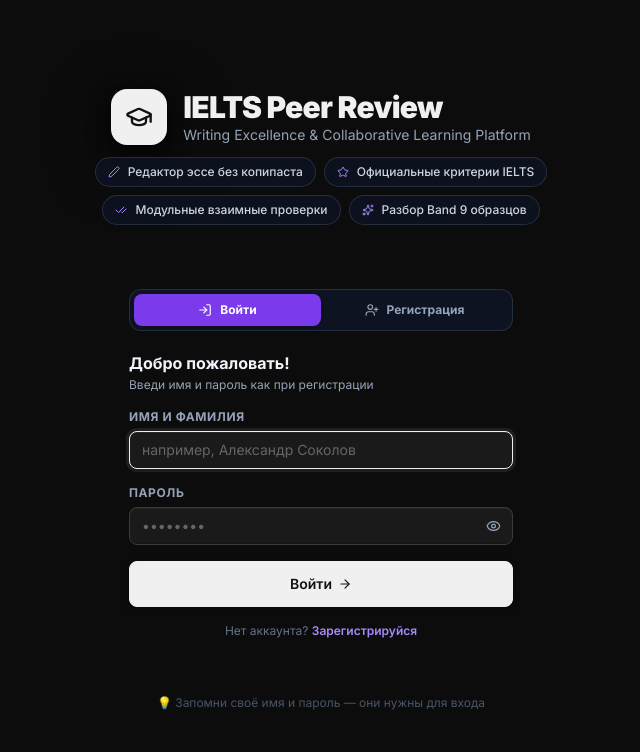
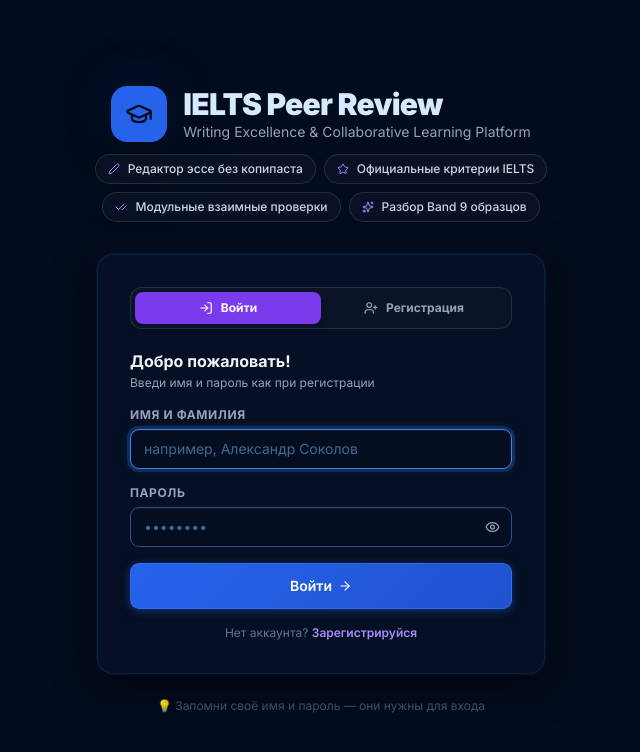
Before and after one commit to 1RoeDeer/ielts-peer-review, a React (Vite) app: page / in a window 1280 px wide. Shown: the top 752 px of the page, without its empty margins (319-959 px from the left). Built offline with nearby package versions, Linux system fonts and the light colour scheme; no server answers.

Commit message:
update ~0,4dt:~4,2dt:~6,2dt:~8,2dt:~10,2

```diff
--- a/src/index.css
+++ b/src/index.css
@@ -8,53 +8,59 @@
    CSS VARIABLES — Light & Dark modes
 ──────────────────────────────────────────────── */
 :root {
-  /* Light mode */
-  --bg:           #f5f5f5;
+  /* Light mode — soft cool-blue */
+  --bg:           #eef3fc;
   --bg-card:      #ffffff;
-  --bg-card-2:    #fafafa;
-  --bg-hover:     #f0f0f0;
-  --bg-active:    #e8e8e8;
+  --bg-card-2:    #f4f8ff;
+  --bg-hover:     #e6eeff;
+  --bg-active:    #d9e8ff;
   --bg-input:     #ffffff;
-  --border:       #e0e0e0;
-  --border-strong:#c0c0c0;
-  --border-focus: #111111;
-  --text-primary: #111111;
-  --text-secondary:#555555;
-  --text-muted:   #999999;
-  --text-inverse: #f8f8f8;
-  --accent:       #111111;
-  --accent-hover: #333333;
-  --shadow-sm:    0 1px 4px rgba(0,0,0,0.10), 0 0 0 1px rgba(0,0,0,0.05);
-  --shadow:       0 4px 16px rgba(0,0,0,0.12), 0 1px 4px rgba(0,0,0,0.07);
-  --shadow-md:    0 8px 32px rgba(0,0,0,0.14), 0 2px 8px rgba(0,0,0,0.08);
-  --shadow-lg:    0 16px 48px rgba(0,0,0,0.16), 0 4px 16px rgba(0,0,0,0.10);
-  --shadow-xl:    0 24px 64px rgba(0,0,0,0.20), 0 8px 24px rgba(0,0,0,0.12);
-  --shadow-inset: inset 0 1px 0 rgba(0,0,0,0.05), inset 0 -1px 0 rgba(0,0,0,0.03);
+  --border:       #c5d9f5;
+  --border-strong:#93b4e8;
+  --border-focus: #2563eb;
+  --text-primary: #0d1b3e;
+  --text-secondary:#2d4a7a;
+  --text-muted:   #6b89b8;
+  --text-inverse: #f0f8ff;
+  --accent:       #2563eb;
+  --accent-hover: #1d4ed8;
+  --shadow-sm:    0 1px 4px rgba(37,99,235,0.14), 0 0 0 1px rgba(37,99,235,0.07);
+  --shadow:       0 4px 16px rgba(37,99,235,0.18), 0 1px 4px rgba(0,0,0,0.06);
+  --shadow-md:    0 8px 32px rgba(37,99,235,0.20), 0 2px 8px rgba(0,0,0,0.08);
+  --shadow-lg:    0 16px 48px rgba(37,99,235,0.24), 0 4px 16px rgba(0,0,0,0.10);
+  --shadow-xl:    0 24px 64px rgba(37,99,235,0.28), 0 8px 24px rgba(0,0,0,0.12);
+  --shadow-inset: inset 0 1px 0 rgba(255,255,255,0.90), inset 0 -1px 0 rgba(37,99,235,0.06);
+  --glow-sm:      0 0 10px rgba(37,99,235,0.20);
+  --glow:         0 0 22px rgba(37,99,235,0.30);
+  --glow-lg:      0 0 44px rgba(37,99,235,0.40);
 }
 
 .dark {
-  /* Dark mode */
-  --bg:           #0c0c0c;
-  --bg-card:      #161616;
-  --bg-card-2:    #1e1e1e;
-  --bg-hover:     #222222;
-  --bg-active:    #2a2a2a;
-  --bg-input:     #1a1a1a;
-  --border:       #2a2a2a;
-  --border-strong:#3a3a3a;
-  --border-focus: #f0f0f0;
-  --text-primary: #f0f0f0;
-  --text-secondary:#aaaaaa;
-  --text-muted:   #666666;
-  --text-inverse: #111111;
-  --accent:       #f0f0f0;
-  --accent-hover: #ffffff;
-  --shadow-sm:    0 1px 4px rgba(0,0,0,0.5),  0 0 0 1px rgba(255,255,255,0.04);
-  --shadow:       0 4px 20px rgba(0,0,0,0.6),  0 1px 4px rgba(0,0,0,0.4);
-  --shadow-md:    0 8px 40px rgba(0,0,0,0.7),  0 2px 8px rgba(0,0,0,0.5);
-  --shadow-lg:    0 16px 60px rgba(0,0,0,0.8), 0 4px 20px rgba(0,0,0,0.6);
-  --shadow-xl:    0 24px 80px rgba(0,0,0,0.9), 0 8px 30px rgba(0,0,0,0.7);
-  --shadow-inset: inset 0 1px 0 rgba(255,255,255,0.05), inset 0 -1px 0 rgba(0,0,0,0.2);
+  /* Dark mode — Deep Navy Blue */
+  --bg:           #030c1e;
+  --bg-card:      #061428;
+  --bg-card-2:    #0b1d3a;
+  --bg-hover:     #0e2445;
+  --bg-active:    #132e58;
+  --bg-input:     #050e20;
+  --border:       #183566;
+  --border-strong:#265099;
+  --border-focus: #3b82f6;
+  --text-primary: #d6eaff;
+  --text-secondary:#7cb5f0;
+  --text-muted:   #3d6898;
+  --text-inverse: #030c1e;
+  --accent:       #2563eb;
+  --accent-hover: #3b82f6;
+  --shadow-sm:    0 1px 4px rgba(0,0,0,0.65), 0 0 0 1px rgba(59,130,246,0.10);
+  --shadow:       0 4px 20px rgba(0,0,0,0.72), 0 0 18px rgba(37,99,235,0.12);
+  --shadow-md:    0 8px 40px rgba(0,0,0,0.78), 0 0 28px rgba(37,99,235,0.16);
+  --shadow-lg:    0 16px 60px rgba(0,0,0,0.84), 0 0 50px rgba(37,99,235,0.20);
+  --shadow-xl:    0 24px 80px rgba(0,0,0,0.92), 0 0 80px rgba(37,99,235,0.24);
+  --shadow-inset: inset 0 1px 0 rgba(255,255,255,0.04), inset 0 -1px 0 rgba(0,0,0,0.30);
+  --glow-sm:      0 0 12px rgba(59,130,246,0.25);
+  --glow:         0 0 28px rgba(59,130,246,0.35);
+  --glow-lg:      0 0 56px rgba(59,130,246,0.45);
 }
 
 /* ─────────────────────────────────────────────
@@ -70,15 +76,30 @@
     color: var(--text-primary);
     font-family: 'Inter', system-ui, sans-serif;
     -webkit-font-smoothing: antialiased;
-    transition: background-color 0.2s ease, color 0.2s ease;
+    transition: background-color 0.25s ease, color 0.25s ease;
   }
 
+  /* Deep blue gradient mesh background for dark mode */
+  .dark body {
+    background:
+      radial-gradient(ellipse at 15% 40%, rgba(37,99,235,0.08) 0%, transparent 55%),
+      radial-gradient(ellipse at 85% 15%, rgba(124,58,237,0.05) 0%, transparent 45%),
+      radial-gradient(ellipse at 50% 85%, rgba(37,99,235,0.05) 0%, transparent 50%),
+      #030c1e;
+  }
+
+  /* ── Scrollbar ── */
   ::-webkit-scrollbar { width: 5px; height: 5px; }
   ::-webkit-scrollbar-track { background: var(--bg); }
   ::-webkit-scrollbar-thumb { background: var(--border-strong); border-radius: 4px; }
   ::-webkit-scrollbar-thumb:hover { background: var(--text-muted); }
 
+  .dark ::-webkit-scrollbar-thumb { background: rgba(37,99,235,0.40); }
+  .dark ::-webkit-scrollbar-thumb:hover { background: rgba(59,130,246,0.65); }
+
+  /* ── Selection ── */
   ::selection { background: var(--accent); color: var(--text-inverse); }
+  .dark ::selection { background: rgba(37,99,235,0.50); color: #d6eaff; }
 }
 
 /* ─────────────────────────────────────────────
@@ -90,32 +111,68 @@
   .card {
     background: var(--bg-card);
     border: 1px solid var(--border);
-    border-radius: 12px;
+    border-radius: 14px;
     box-shadow: var(--shadow);
     transition: box-shadow 0.2s ease, border-color 0.2s ease, transform 0.15s ease;
   }
-
   .card:hover { box-shadow: var(--shadow-md); }
+  .dark .card {
+    border-color: rgba(37,99,235,0.18);
+  }
+  .dark .card:hover {
+    border-color: rgba(59,130,246,0.30);
+    box-shadow: var(--shadow-md), 0 0 20px rgba(37,99,235,0.12);
+  }
 
   .card-flat {
     background: var(--bg-card);
     border: 1px solid var(--border);
-    border-radius: 12px;
+    border-radius: 14px;
     box-shadow: var(--shadow-sm);
   }
 
   .card-elevated {
     background: var(--bg-card);
     border: 1px solid var(--border);
-    border-radius: 12px;
+    border-radius: 14px;
     box-shadow: var(--shadow-lg);
+  }
+  .dark .card-elevated {
+    border-color: rgba(37,99,235,0.20);
+    box-shadow: var(--shadow-lg), 0 0 30px rgba(37,99,235,0.10);
   }
 
   .card-inset {
     background: var(--bg-card-2);
     border: 1px solid var(--border);
-    border-radius: 8px;
+    border-radius: 10px;
     box-shadow: var(--shadow-inset);
+  }
+
+  /* ── Glass Card (hero card) ── */
+  .glass-card {
+    background: var(--bg-card);
+    border: 1px solid var(--border);
+    border-radius: 16px;
+    box-shadow: var(--shadow);
+    transition: box-shadow 0.2s ease, border-color 0.2s ease;
+  }
+  .dark .glass-card {
+    background: rgba(6, 18, 38, 0.85);
+    backdrop-filter: blur(20px);
+    -webkit-backdrop-filter: blur(20px);
+    border: 1px solid rgba(59,130,246,0.14);
+    box-shadow:
+      0 0 0 1px rgba(59,130,246,0.08),
+      0 8px 40px rgba(0,0,0,0.75),
+      0 0 25px rgba(37,99,235,0.08);
+  }
+  .dark .glass-card:hover {
+    border-color: rgba(59,130,246,0.25);
+    box-shadow:
+      0 0 0 1px rgba(59,130,246,0.12),
+      0 8px 40px rgba(0,0,0,0.80),
+      0 0 35px rgba(37,99,235,0.14);
   }
 
   /* ── Buttons ── */
@@ -123,36 +180,35 @@
     display: inline-flex;
     align-items: center;
     gap: 6px;
-    padding: 8px 16px;
-    border-radius: 8px;
+    padding: 8px 18px;
+    border-radius: 9px;
     font-size: 0.875rem;
     font-weight: 600;
     cursor: pointer;
-    transition: all 0.15s ease;
-    background: var(--accent);
-    color: var(--text-inverse);
-    border: 1px solid var(--accent);
-    box-shadow: var(--shadow-sm);
-    box-shadow: 0 2px 8px rgba(0,0,0,0.25);
+    transition: all 0.18s ease;
+    background: linear-gradient(135deg, var(--accent), color-mix(in srgb, var(--accent) 80%, #0a1060));
+    color: #ffffff;
+    border: 1px solid rgba(59,130,246,0.50);
+    box-shadow: 0 2px 8px rgba(37,99,235,0.40), 0 0 0 0px rgba(59,130,246,0);
   }
   .btn-primary:hover {
-    background: var(--accent-hover);
-    box-shadow: var(--shadow-md);
+    background: linear-gradient(135deg, var(--accent-hover), var(--accent));
+    box-shadow: 0 4px 22px rgba(59,130,246,0.55), 0 0 18px rgba(59,130,246,0.22);
     transform: translateY(-1px);
   }
-  .btn-primary:active { transform: translateY(0); box-shadow: var(--shadow-sm); }
-  .btn-primary:disabled { opacity: 0.35; cursor: not-allowed; transform: none; }
+  .btn-primary:active { transform: translateY(0); box-shadow: 0 2px 8px rgba(37,99,235,0.40); }
+  .btn-primary:disabled { opacity: 0.38; cursor: not-allowed; transform: none; box-shadow: none; }
 
   .btn-secondary {
     display: inline-flex;
     align-items: center;
     gap: 6px;
     padding: 8px 16px;
-    border-radius: 8px;
+    border-radius: 9px;
     font-size: 0.875rem;
     font-weight: 500;
     cursor: pointer;
-    transition: all 0.15s ease;
+    transition: all 0.18s ease;
     background: var(--bg-card);
     color: var(--text-primary);
     border: 1px solid var(--border-strong);
@@ -161,7 +217,7 @@
   .btn-secondary:hover {
     background: var(--bg-hover);
     border-color: var(--accent);
-    box-shadow: var(--shadow);
+    box-shadow: var(--shadow), var(--glow-sm);
     transform: translateY(-1px);
   }
   .btn-secondary:active { transform: translateY(0); }
@@ -171,7 +227,7 @@
     align-items: center;
     gap: 4px;
     padding: 6px 10px;
-    border-radius: 6px;
+    border-radius: 7px;
     font-size: 0.8125rem;
     font-weight: 500;
     cursor: pointer;
@@ -183,6 +239,10 @@
   .btn-ghost:hover {
     background: var(--bg-hover);
     color: var(--text-primary);
+  }
+  .dark .btn-ghost:hover {
+    background: rgba(37,99,235,0.12);
+    color: #d6eaff;
   }
 
   .btn-danger {
@@ -204,46 +264,46 @@
   /* ── Inputs ── */
   .input-field {
     width: 100%;
-    padding: 8px 12px;
-    border-radius: 8px;
+    padding: 9px 13px;
+    border-radius: 9px;
     font-size: 0.875rem;
     background: var(--bg-input);
     color: var(--text-primary);
     border: 1px solid var(--border-strong);
     box-shadow: var(--shadow-inset);
     outline: none;
-    transition: border-color 0.15s ease, box-shadow 0.15s ease;
+    transition: border-color 0.18s ease, box-shadow 0.18s ease;
   }
   .input-field::placeholder { color: var(--text-muted); }
   .input-field:focus {
     border-color: var(--border-focus);
-    box-shadow: 0 0 0 3px rgba(0,0,0,0.08), var(--shadow-inset);
+    box-shadow: 0 0 0 3px rgba(37,99,235,0.18), var(--shadow-inset);
   }
   .dark .input-field:focus {
-    box-shadow: 0 0 0 3px rgba(255,255,255,0.08), var(--shadow-inset);
+    box-shadow: 0 0 0 3px rgba(59,130,246,0.22), 0 0 12px rgba(59,130,246,0.15), var(--shadow-inset);
   }
 
   .textarea-field {
     width: 100%;
-    padding: 10px 12px;
-    border-radius: 8px;
+    padding: 11px 13px;
+    border-radius: 9px;
     font-size: 0.875rem;
-    line-height: 1.6;
+    line-height: 1.65;
     resize: none;
     background: var(--bg-input);
     color: var(--text-primary);
     border: 1px solid var(--border-strong);
     box-shadow: var(--shadow-inset);
     outline: none;
-    transition: border-color 0.15s ease, box-shadow 0.15s ease;
+    transition: border-color 0.18s ease, box-shadow 0.18s ease;
   }
   .textarea-field::placeholder { color: var(--text-muted); }
   .textarea-field:focus {
     border-color: var(--border-focus);
-    box-shadow: 0 0 0 3px rgba(0,0,0,0.08), var(--shadow-inset);
+    box-shadow: 0 0 0 3px rgba(37,99,235,0.18), var(--shadow-inset);
   }
   .dark .textarea-field:focus {
-    box-shadow: 0 0 0 3px rgba(255,255,255,0.08), var(--shadow-inset);
+    box-shadow: 0 0 0 3px rgba(59,130,246,0.22), 0 0 12px rgba(59,130,246,0.15), var(--shadow-inset);
   }
 
   /* ── Sidebar nav ── */
@@ -252,12 +312,12 @@
     align-items: center;
     gap: 10px;
     padding: 8px 12px;
-    border-radius: 8px;
+    border-radius: 9px;
     font-size: 0.8125rem;
     font-weight: 500;
     color: var(--text-secondary);
     cursor: pointer;
-    transition: all 0.12s ease;
+    transition: all 0.14s ease;
     border: 1px solid transparent;
   }
   .nav-item:hover {
@@ -265,12 +325,22 @@
     color: var(--text-primary);
     box-shadow: var(--shadow-sm);
   }
+  .dark .nav-item:hover {
+    background: rgba(37,99,235,0.10);
+    color: #d6eaff;
+  }
   .nav-item.active {
     background: var(--bg-active);
     color: var(--text-primary);
     border-color: var(--border-strong);
     box-shadow: var(--shadow-sm);
     font-weight: 600;
+  }
+  .dark .nav-item.active {
+    background: rgba(37,99,235,0.16);
+    color: #d6eaff;
+    border-color: rgba(59,130,246,0.38);
+    box-shadow: 0 0 0 1px rgba(59,130,246,0.20), 0 0 12px rgba(37,99,235,0.15);
   }
 
   /* ── Badges ── */
@@ -286,78 +356,86 @@
     border: 1px solid;
   }
 
-  /* Error category badges — functional color coding kept */
+  /* Error category badges */
   .badge-grammar     { background: rgba(220,38,38,0.10); color: #c53030; border-color: rgba(220,38,38,0.25); }
   .badge-vocabulary  { background: rgba(37,99,235,0.10); color: #1d4ed8; border-color: rgba(37,99,235,0.25); }
   .badge-punctuation { background: rgba(161,98,7,0.10);  color: #92400e; border-color: rgba(161,98,7,0.25); }
   .badge-style       { background: rgba(109,40,217,0.10);color: #6d28d9; border-color: rgba(109,40,217,0.25); }
 
-  .dark .badge-grammar     { background: rgba(220,38,38,0.15); color: #fc8181; border-color: rgba(220,38,38,0.35); }
-  .dark .badge-vocabulary  { background: rgba(59,130,246,0.15); color: #93c5fd; border-color: rgba(59,130,246,0.35); }
-  .dark .badge-punctuation { background: rgba(234,179,8,0.12);  color: #fbbf24; border-color: rgba(234,179,8,0.30); }
-  .dark .badge-style       { background: rgba(168,85,247,0.12); color: #c084fc; border-color: rgba(168,85,247,0.30); }
+  .dark .badge-grammar     { background: rgba(220,38,38,0.16); color: #fc8181; border-color: rgba(220,38,38,0.38); }
+  .dark .badge-vocabulary  { background: rgba(59,130,246,0.16); color: #93c5fd; border-color: rgba(59,130,246,0.38); }
+  .dark .badge-punctuation { background: rgba(234,179,8,0.13);  color: #fbbf24; border-color: rgba(234,179,8,0.32); }
+  .dark .badge-style       { background: rgba(168,85,247,0.13); color: #c084fc; border-color: rgba(168,85,247,0.32); }
 
   /* ── Highlights in essay (inline comment markers) ── */
   .highlight-grammar {
-    background: rgba(220,38,38,0.12);
-    border-bottom: 2px solid rgba(220,38,38,0.6);
+    background: rgba(220,38,38,0.13);
+    border-bottom: 2px solid rgba(220,38,38,0.70);
     border-radius: 2px;
     cursor: pointer;
-    transition: background 0.12s;
+    transition: background 0.12s, box-shadow 0.12s;
   }
-  .highlight-grammar:hover { background: rgba(220,38,38,0.22); }
+  .highlight-grammar:hover { background: rgba(220,38,38,0.22); box-shadow: 0 2px 8px rgba(220,38,38,0.20); }
 
   .highlight-vocabulary {
-    background: rgba(37,99,235,0.12);
-    border-bottom: 2px solid rgba(37,99,235,0.6);
+    background: rgba(37,99,235,0.13);
+    border-bottom: 2px solid rgba(37,99,235,0.70);
     border-radius: 2px;
     cursor: pointer;
-    transition: background 0.12s;
+    transition: background 0.12s, box-shadow 0.12s;
   }
-  .highlight-vocabulary:hover { background: rgba(37,99,235,0.22); }
+  .highlight-vocabulary:hover { background: rgba(37,99,235,0.22); box-shadow: 0 2px 8px rgba(37,99,235,0.20); }
 
   .highlight-punctuation {
-    background: rgba(161,98,7,0.12);
-    border-bottom: 2px solid rgba(161,98,7,0.6);
+    background: rgba(161,98,7,0.13);
+    border-bottom: 2px solid rgba(161,98,7,0.70);
     border-radius: 2px;
     cursor: pointer;
-    transition: background 0.12s;
+    transition: background 0.12s, box-shadow 0.12s;
   }
-  .highlight-punctuation:hover { background: rgba(161,98,7,0.22); }
+  .highlight-punctuation:hover { background: rgba(161,98,7,0.22); box-shadow: 0 2px 8px rgba(161,98,7,0.20); }
 
   .highlight-style {
-    background: rgba(109,40,217,0.12);
-    border-bottom: 2px solid rgba(109,40,217,0.6);
+    background: rgba(109,40,217,0.13);
+    border-bottom: 2px solid rgba(109,40,217,0.70);
     border-radius: 2px;
     cursor: pointer;
-    transition: background 0.12s;
+    transition: background 0.12s, box-shadow 0.12s;
   }
-  .highlight-style:hover { background: rgba(109,40,217,0.22); }
+  .highlight-style:hover { background: rgba(109,40,217,0.22); box-shadow: 0 2px 8px rgba(109,40,217,0.20); }
 
   .highlight-praise {
-    background: rgba(22,163,74,0.12);
-    border-bottom: 2px solid rgba(22,163,74,0.6);
+    background: rgba(22,163,74,0.13);
+    border-bottom: 2px solid rgba(22,163,74,0.70);
     border-radius: 2px;
     cursor: pointer;
-    transition: background 0.12s;
+    transition: background 0.12s, box-shadow 0.12s;
   }
-  .highlight-praise:hover { background: rgba(22,163,74,0.22); }
+  .highlight-praise:hover { background: rgba(22,163,74,0.22); box-shadow: 0 2px 8px rgba(22,163,74,0.20); }
 
   /* ── Stat card ── */
   .stat-card {
     background: var(--bg-card);
     border: 1px solid var(--border);
-    border-radius: 12px;
+    border-radius: 14px;
     padding: 20px;
     display: flex;
     flex-direction: column;
     gap: 8px;
     box-shadow: var(--shadow);
-    transition: box-shadow 0.2s ease, transform 0.15s ease;
+    transition: box-shadow 0.2s ease, border-color 0.2s ease, transform 0.15s ease;
   }
   .stat-card:hover {
     box-shadow: var(--shadow-md);
     transform: translateY(-1px);
+  }
+  .dark .stat-card {
+    border-color: rgba(37,99,235,0.18);
+  }
+  .dark .stat-card:hover {
+    border-color: rgba(59,130,246,0.28);
+    box-shadow: var(--shadow-md), 0 0 20px rgba(37,99,235,0.10);
+    transform: translateY(-2px);
   }
 
   /* ── Dividers ── */
@@ -374,6 +452,14 @@
     text-transform: uppercase;
     color: var(--text-muted);
   }
+
+  /* ── Glow utilities ── */
+  .glow-blue-sm { box-shadow: var(--glow-sm) !important; }
+  .glow-blue    { box-shadow: var(--glow)    !important; }
+  .glow-blue-lg { box-shadow: var(--glow-lg) !important; }
+
+  /* ── Blue accent border ── */
+  .dark .border-accent { border-color: rgba(59,130,246,0.35) !important; }
 }
 
 /* ─────────────────────────────────────────────
@@ -405,6 +491,7 @@ input[type='range'] {
   border-radius: 4px;
   cursor: pointer;
   outline: none;
+  background: linear-gradient(90deg, var(--accent), rgba(37,99,235,0.25));
 }
 input[type='range']::-webkit-slider-thumb {
   -webkit-appearance: none;
@@ -413,13 +500,13 @@ input[type='range']::-webkit-slider-thumb {
   border-radius: 50%;
   background: var(--accent);
   border: 2px solid var(--bg-card);
-  box-shadow: var(--shadow);
+  box-shadow: 0 2px 8px rgba(37,99,235,0.45);
   cursor: pointer;
   transition: box-shadow 0.15s ease, transform 0.1s ease;
 }
 input[type='range']::-webkit-slider-thumb:hover {
-  box-shadow: var(--shadow-md);
-  transform: scale(1.1);
+  box-shadow: 0 2px 14px rgba(59,130,246,0.60);
+  transform: scale(1.12);
 }
 input[type='range']::-moz-range-thumb {
   width: 18px;
@@ -427,7 +514,7 @@ input[type='range']::-moz-range-thumb {
   border-radius: 50%;
   background: var(--accent);
   border: 2px solid var(--bg-card);
-  box-shadow: var(--shadow);
+  box-shadow: 0 2px 8px rgba(37,99,235,0.45);
   cursor: pointer;
 }
 
@@ -436,7 +523,7 @@ input[type='range']::-moz-range-thumb {
 ──────────────────────────────────────────────── */
 *, *::before, *::after {
   transition-property: background-color, border-color, color, box-shadow;
-  transition-duration: 0.18s;
+  transition-duration: 0.20s;
   transition-timing-function: ease;
 }
 /* Exclude animation-sensitive elements */
@@ -447,51 +534,67 @@ input[type='range']::-moz-range-thumb {
    Used by FeedbackViewer component
 ──────────────────────────────────────────────── */
 .highlight-grammar {
-  background: rgba(220, 38, 38, 0.15);
+  background: rgba(220, 38, 38, 0.14);
   border-bottom: 2px solid #dc2626;
   border-radius: 2px;
   padding: 0 1px;
-  transition: background 0.15s ease;
+  transition: background 0.15s ease, box-shadow 0.15s ease;
 }
 .highlight-grammar:hover {
-  background: rgba(220, 38, 38, 0.25);
+  background: rgba(220, 38, 38, 0.24);
+  box-shadow: 0 2px 8px rgba(220,38,38,0.22);
 }
 
 .highlight-vocabulary {
-  background: rgba(37, 99, 235, 0.12);
+  background: rgba(37, 99, 235, 0.13);
   border-bottom: 2px solid #2563eb;
   border-radius: 2px;
   padding: 0 1px;
-  transition: background 0.15s ease;
+  transition: background 0.15s ease, box-shadow 0.15s ease;
 }
 .highlight-vocabulary:hover {
   background: rgba(37, 99, 235, 0.22);
+  box-shadow: 0 2px 8px rgba(37,99,235,0.22);
 }
 
 .highlight-punctuation {
-  background: rgba(161, 98, 7, 0.12);
+  background: rgba(161, 98, 7, 0.13);
   border-bottom: 2px solid #b45309;
   border-radius: 2px;
   padding: 0 1px;
-  transition: background 0.15s ease;
+  transition: background 0.15s ease, box-shadow 0.15s ease;
 }
 .highlight-punctuation:hover {
   background: rgba(161, 98, 7, 0.22);
+  box-shadow: 0 2px 8px rgba(161,98,7,0.20);
 }
 
 .highlight-style {
-  background: rgba(109, 40, 217, 0.12);
+  background: rgba(109, 40, 217, 0.13);
   border-bottom: 2px solid #7c3aed;
   border-radius: 2px;
   padding: 0 1px;
-  transition: background 0.15s ease;
+  transition: background 0.15s ease, box-shadow 0.15s ease;
 }
 .highlight-style:hover {
   background: rgba(109, 40, 217, 0.22);
+  box-shadow: 0 2px 8px rgba(109,40,217,0.20);
+}
+
+.highlight-praise {
+  background: rgba(22, 163, 74, 0.13);
+  border-bottom: 2px solid #16a34a;
+  border-radius: 2px;
+  padding: 0 1px;
+  transition: background 0.15s ease, box-shadow 0.15s ease;
+}
+.highlight-praise:hover {
+  background: rgba(22, 163, 74, 0.22);
+  box-shadow: 0 2px 8px rgba(22,163,74,0.20);
 }
 
 /* ─────────────────────────────────────────────
-   STAT CARD — Used across analytics pages
+   STAT CARD — analytics pages
 ──────────────────────────────────────────────── */
 .stat-card {
   background: var(--bg-card);
@@ -502,9 +605,15 @@ input[type='range']::-moz-range-thumb {
   display: flex;
   flex-direction: column;
   gap: 8px;
-  transition: box-shadow 0.2s ease, transform 0.15s ease;
+  transition: box-shadow 0.2s ease, border-color 0.2s ease, transform 0.15s ease;
 }
 .stat-card:hover {
   box-shadow: var(--shadow-md);
   transform: translateY(-1px);
 }
+.dark .stat-card { border-color: rgba(37,99,235,0.18); }
+.dark .stat-card:hover {
+  border-color: rgba(59,130,246,0.30);
+  box-shadow: var(--shadow-md), 0 0 20px rgba(37,99,235,0.12);
+  transform: translateY(-2px);
+}
```
Also changed, not shown: src/components/assignment/EssayEditor.tsx (+70 -1 lines).
